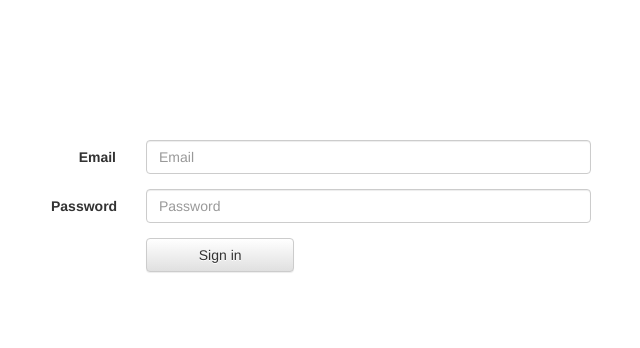
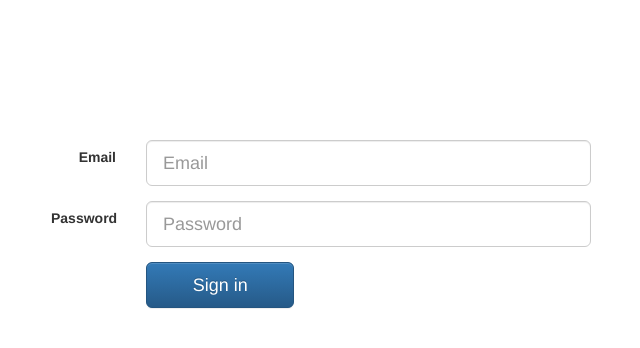
Before and after one commit to RhanCandia/bmi_web, a CodeIgniter app: page /bmi_web/user/signin in a window 1280 px wide. Shown: the part 52-400 px from the top of the page, without its empty margins (319-959 px from the left). Run offline with CodeIgniter, Linux system fonts and the light colour scheme.

Commit message:
Bug fixes

```diff
--- a/application/views/signin.php
+++ b/application/views/signin.php
@@ -12,18 +12,18 @@
       <div class="form-group">
         <label for="email" class="col-sm-2 col-md-2 control-label">Email</label>
         <div class="col-sm-10 col-md-10">
-          <input type="email" class="form-control" name="email" id="email" placeholder="Email">
+          <input type="email" class="form-control input-lg" name="email" id="email" placeholder="Email">
         </div>
       </div>
       <div class="form-group">
         <label for="password" class="col-sm-2 col-md-2 control-label">Password</label>
         <div class="col-sm-10 col-md-10">
-          <input type="password" class="form-control" name="password" id="password" placeholder="Password">
+          <input type="password" class="form-control input-lg" name="password" id="password" placeholder="Password">
         </div>
       </div>
       <div class="form-group">
         <div class="col-sm-offset-2 col-sm-10 col-md-offset-2 col-md-10">
-          <button type="submit" class="btn btn-default col-sm-4 col-md-4">Sign in</button>
+          <button type="submit" class="btn btn-primary btn-lg col-sm-4 col-md-4">Sign in</button>
         </div>
       </div>
     </form>
```
